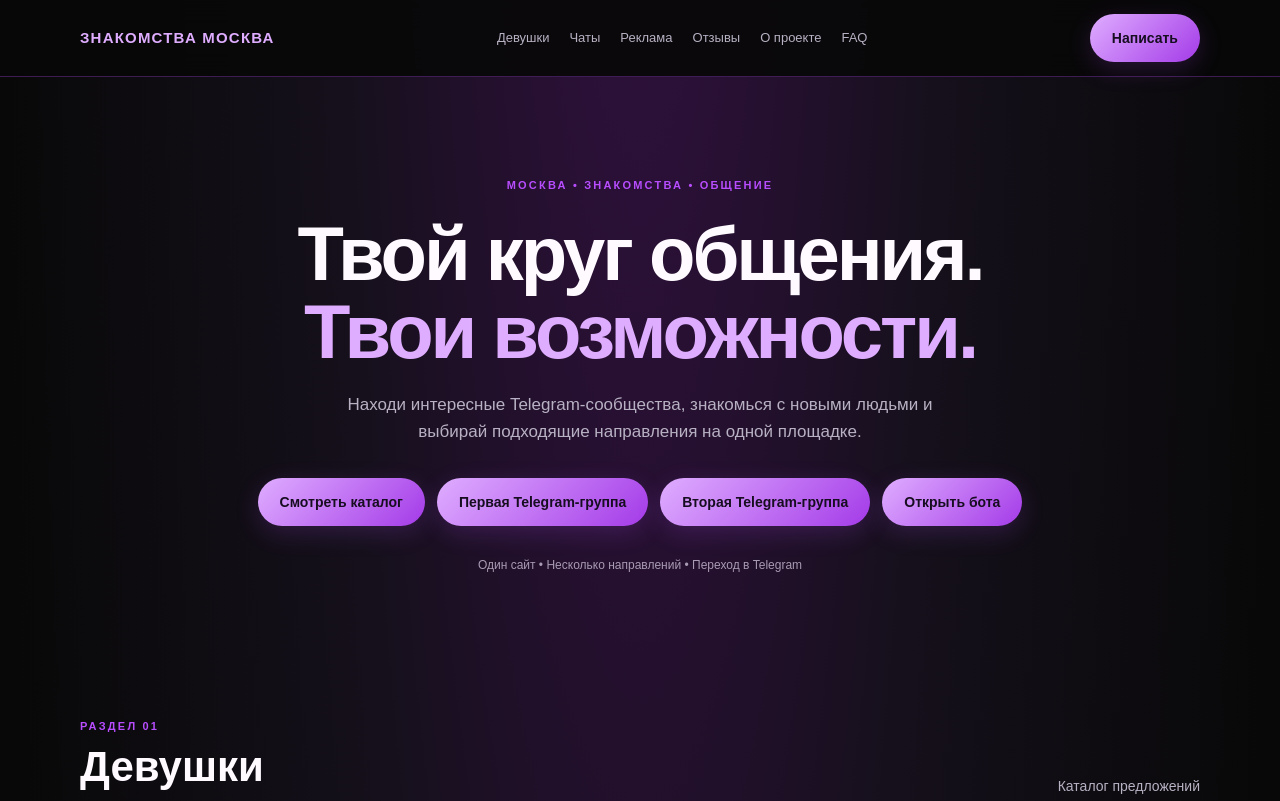
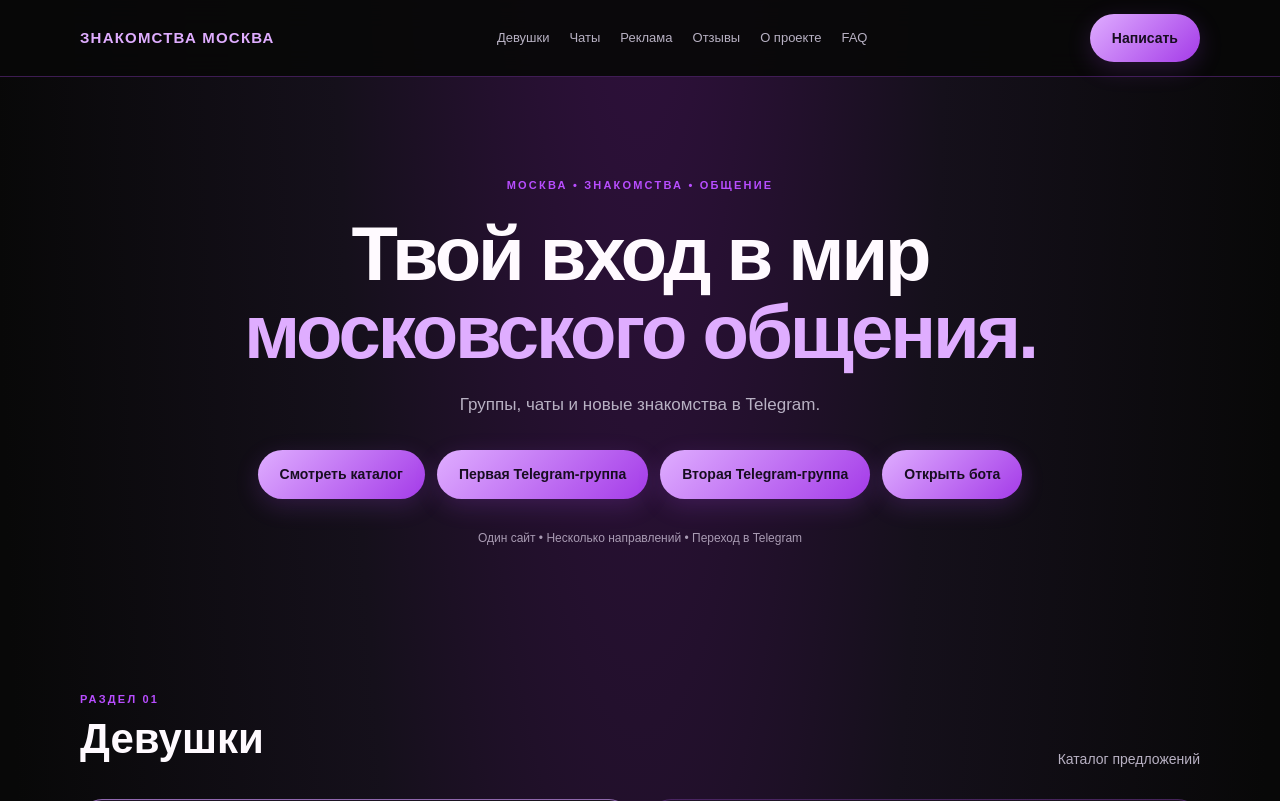
Before and after one commit to znakomstva-online01/znakomstva-moskva, a plain HTML site: page index.html in a window 1280 px wide. Shown: the top 801 px of the page. Drawn offline with Linux system fonts and the light colour scheme.

Commit message:
Update index.html

```diff
--- a/index.html
+++ b/index.html
@@ -320,13 +320,12 @@ footer{
   <div class="eyebrow">Москва • знакомства • общение</div>
 
   <h1>
-    Твой круг общения.<br>
-    <span>Твои возможности.</span>
+    Твой вход в мир<br>
+    <span>московского общения.</span>
   </h1>
 
   <p class="lead">
-    Находи интересные Telegram-сообщества, знакомься с новыми людьми
-    и выбирай подходящие направления на одной площадке.
+    Группы, чаты и новые знакомства в Telegram.
   </p>
 
   <div class="actions">
```
